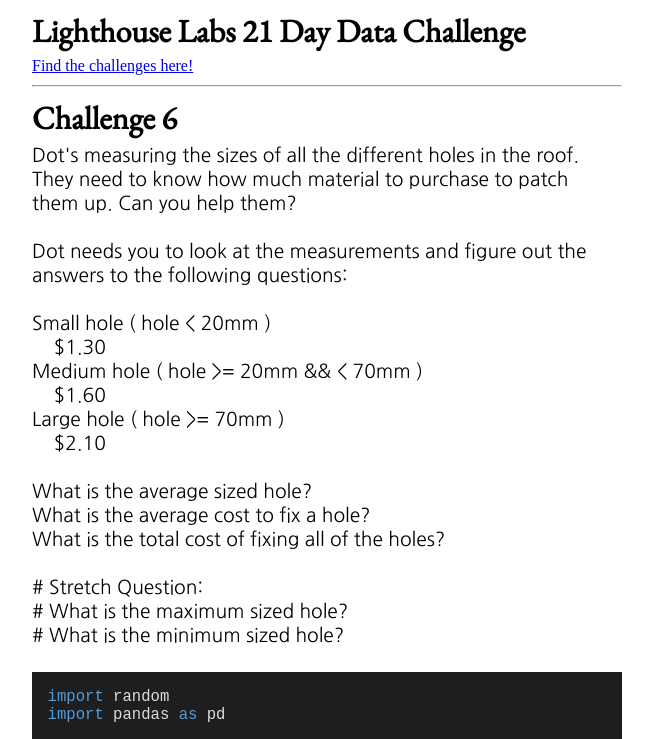
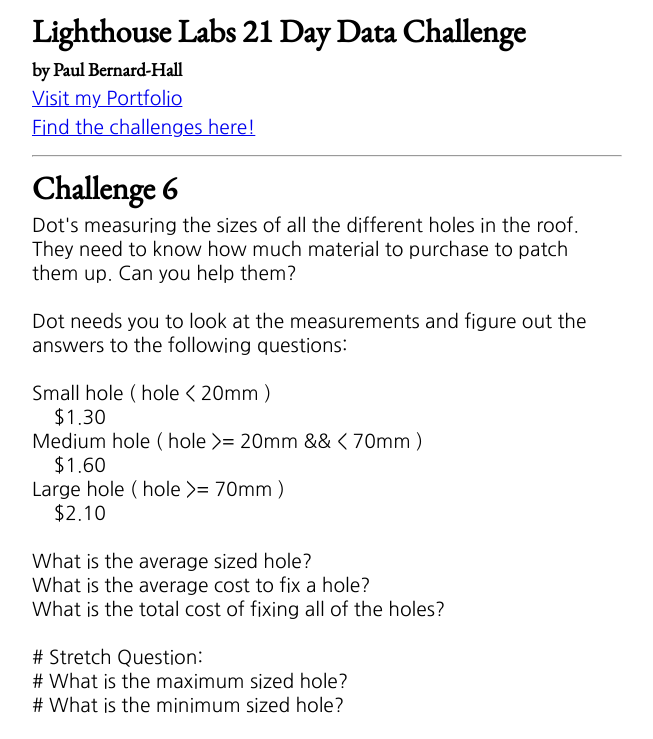
Before and after one commit to PaulB-H/lighthouse_challenge, a plain HTML site: page index.html in a window 1280 px wide. Shown: the top 739 px of the page, without its empty margins (313-966 px from the left). Drawn offline with nearby package versions, Linux system fonts and the light colour scheme; a script that the page names is missing.

Commit message:
Added header-links class & setup rules

```diff
--- a/index.html
+++ b/index.html
@@ -32,6 +32,8 @@
         font-family: "EB Garamond", serif;
         margin: 5px 0;
       }
+      p,
+      a,
       .question-txt {
         font-family: "Nanum Gothic", sans-serif;
         font-size: 1.2em;
@@ -46,6 +48,14 @@
       }
       hr {
         margin: 10px 0;
+      }
+      #header-links {
+        display: flex;
+        flex-direction: column;
+      }
+      #header-links a {
+        max-width: max-content;
+        margin-bottom: 5px;
       }
       /* Highlight.js line number wrapper */
       .hljs-ln-numbers {
@@ -64,9 +74,16 @@
     <div id="content">
       <header>
         <h1>Lighthouse Labs 21 Day Data Challenge</h1>
-        <a href="https://data-challenge.lighthouselabs.ca/" target="_blank"
-          >Find the challenges here!</a
-        >
+        <h3>by Paul Bernard-Hall</h3>
+
+        <div id="header-links">
+          <a href="https://www.devbypaul.ca" target="_blank">
+            Visit my Portfolio
+          </a>
+          <a href="https://data-challenge.lighthouselabs.ca/" target="_blank">
+            Find the challenges here!
+          </a>
+        </div>
       </header>
 
       <hr />
```
